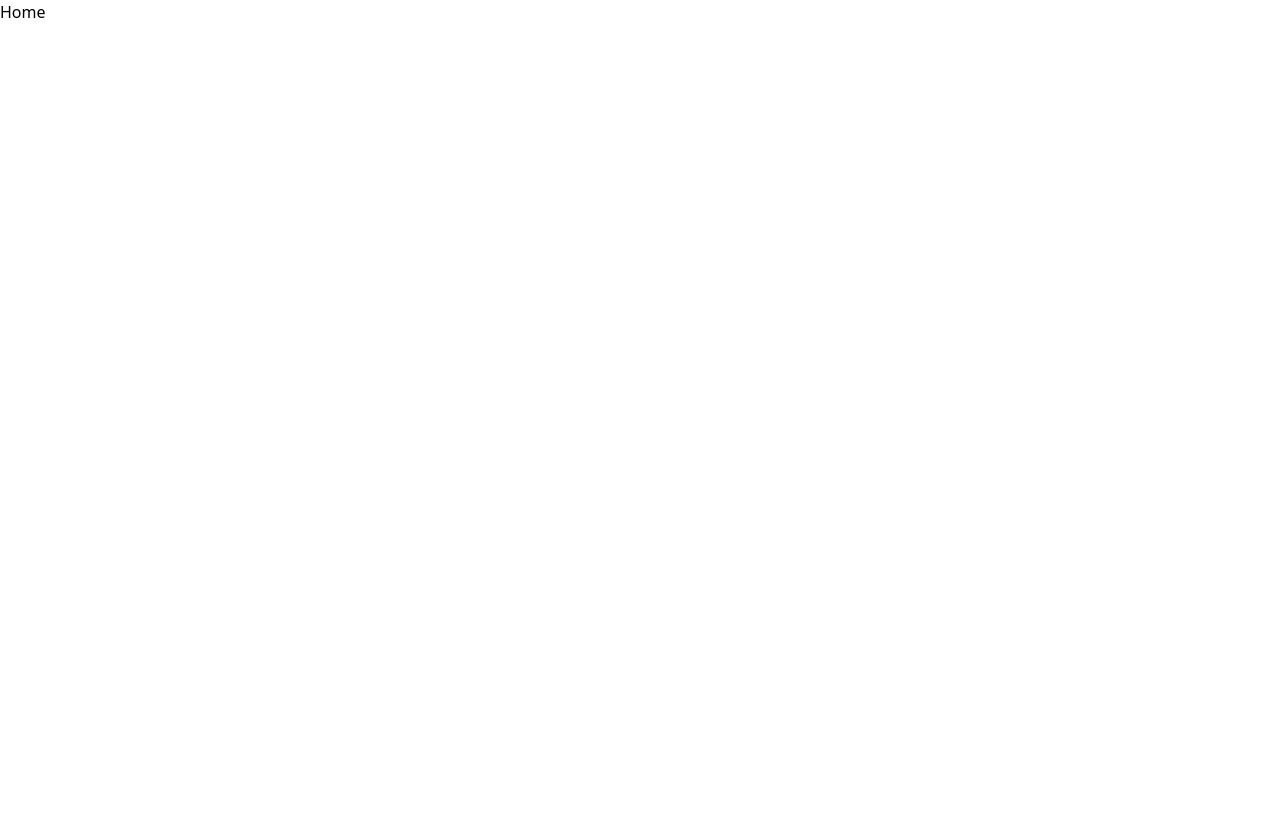
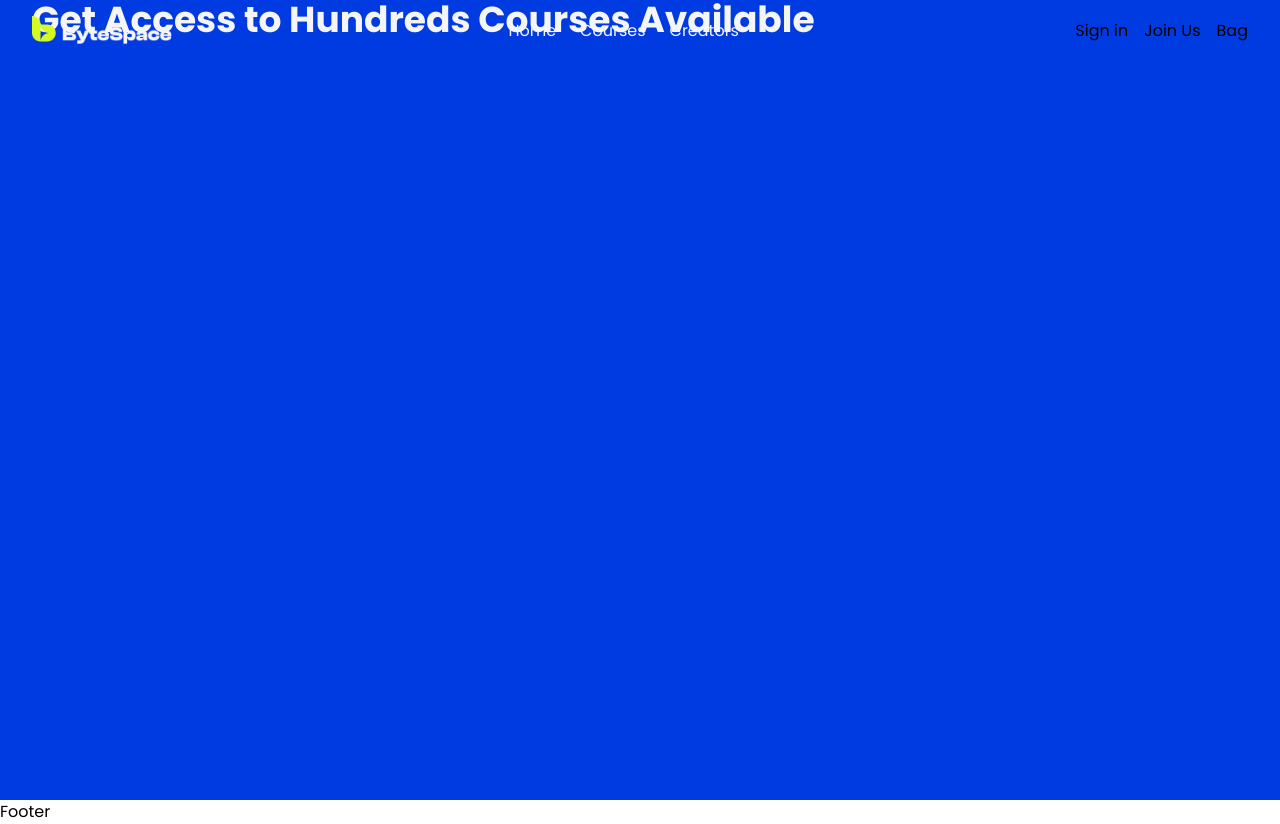
Before and after one commit to md-asikuzzaman/bytespace-frontend, a Next.js app: page / in a window 1280 px wide. Before the commit the page ends 800 px from the top, so only its background shows below. Built offline with nearby package versions, Linux system fonts and the light colour scheme.

Commit message:
feat: added hero section

```diff
--- /dev/null
+++ b/src/app/(home)/_sections/HeroSection.tsx
@@ -0,0 +1,16 @@
+import Container from "@/components/Container";
+import React from "react";
+
+const HeroSection = () => {
+  return (
+    <section className="bg-primary-800 min-h-screen">
+      <Container>
+        <h1 className="text-4xl font-bold text-surface">
+          Get Access to Hundreds Courses Available
+        </h1>
+      </Container>
+    </section>
+  );
+};
+
+export default HeroSection;
--- a/src/app/(home)/page.tsx
+++ b/src/app/(home)/page.tsx
@@ -1,7 +1,12 @@
 import React from "react";
+import HeroSection from "./_sections/HeroSection";
 
 const Home = () => {
-  return <div>Home</div>;
+  return (
+    <>
+      <HeroSection />
+    </>
+  );
 };
 
 export default Home;
--- a/src/app/layout.tsx
+++ b/src/app/layout.tsx
@@ -1,29 +1,35 @@
 import type { Metadata } from "next";
-import { Geist, Geist_Mono } from "next/font/google";
+import { Poppins } from "next/font/google";
+
 import "./globals.css";
 
-const geistSans = Geist({
-  variable: "--font-geist-sans",
+import Header from "@/components/layout/Header";
+import Footer from "@/components/layout/Footer";
+
+const poppins = Poppins({
+  variable: "--font-poppins",
   subsets: ["latin"],
-});
-
-const geistMono = Geist_Mono({
-  variable: "--font-geist-mono",
-  subsets: ["latin"],
+  weight: ["400", "500", "600", "700"],
+  display: "swap",
 });
 
 export const metadata: Metadata = {
-  title: "Create Next App",
-  description: "Generated by create next app",
+  title: "ByteSpace",
+  description: "Learn from creators and build your skills.",
 };
 
-export default function RootLayout({ children }: LayoutProps<"/">) {
+export default function RootLayout({
+  children,
+}: Readonly<{
+  children: React.ReactNode;
+}>) {
   return (
-    <html
-      lang="en"
-      className={`${geistSans.variable} ${geistMono.variable} h-full antialiased`}
-    >
-      <body className="min-h-full flex flex-col">{children}</body>
+    <html lang="en" className={`${poppins.className} antialiased`}>
+      <body className="flex min-h-screen flex-col font-poppins">
+        <Header />
+        <main className="grow">{children}</main>
+        <Footer />
+      </body>
     </html>
   );
 }
--- a/src/components/layout/Header.tsx
+++ b/src/components/layout/Header.tsx
@@ -1,7 +1,64 @@
-import React from "react";
+import Image from "next/image";
+import Link from "next/link";
+
+import Container from "../Container";
+
+const navigation = [
+  { label: "Home", href: "/" },
+  { label: "Courses", href: "/courses" },
+  { label: "Creators", href: "/creators" },
+];
+
+const actions = [
+  { label: "Sign in", href: "/signin" },
+  { label: "Join Us", href: "/signup" },
+  { label: "Bag", href: "/bag" },
+];
 
 const Header = () => {
-  return <div>Header</div>;
+  return (
+    <header className="fixed w-full top-0 z-50 md">
+      <Container className="flex items-center justify-between py-4">
+        {/* Logo */}
+        <Link href="/" aria-label="ByteSpace home">
+          <Image
+            src="/images/logo.png"
+            alt="ByteSpace"
+            width={140}
+            height={100}
+            priority
+          />
+        </Link>
+
+        {/* Main Navigation */}
+        <nav aria-label="Main navigation">
+          <ul className="flex items-center gap-6">
+            {navigation.map((item) => (
+              <li key={item.href}>
+                <Link
+                  href={item.href}
+                  className="text-surface hover:font-medium transition-colors"
+                >
+                  {item.label}
+                </Link>
+              </li>
+            ))}
+          </ul>
+        </nav>
+
+        {/* Header Actions */}
+        <nav aria-label="Account navigation">
+          <ul className="flex items-center gap-4">
+            {actions.map((item) => (
+              <li key={item.href}>
+                <Link href={item.href}>{item.label}</Link>
+              </li>
+            ))}
+          </ul>
+        </nav>
+      </Container>
+    </header>
+  );
 };
 
 export default Header;
```
Also changed, not shown: public/images/logo.png (renamed from public/images/header_logo.png).
